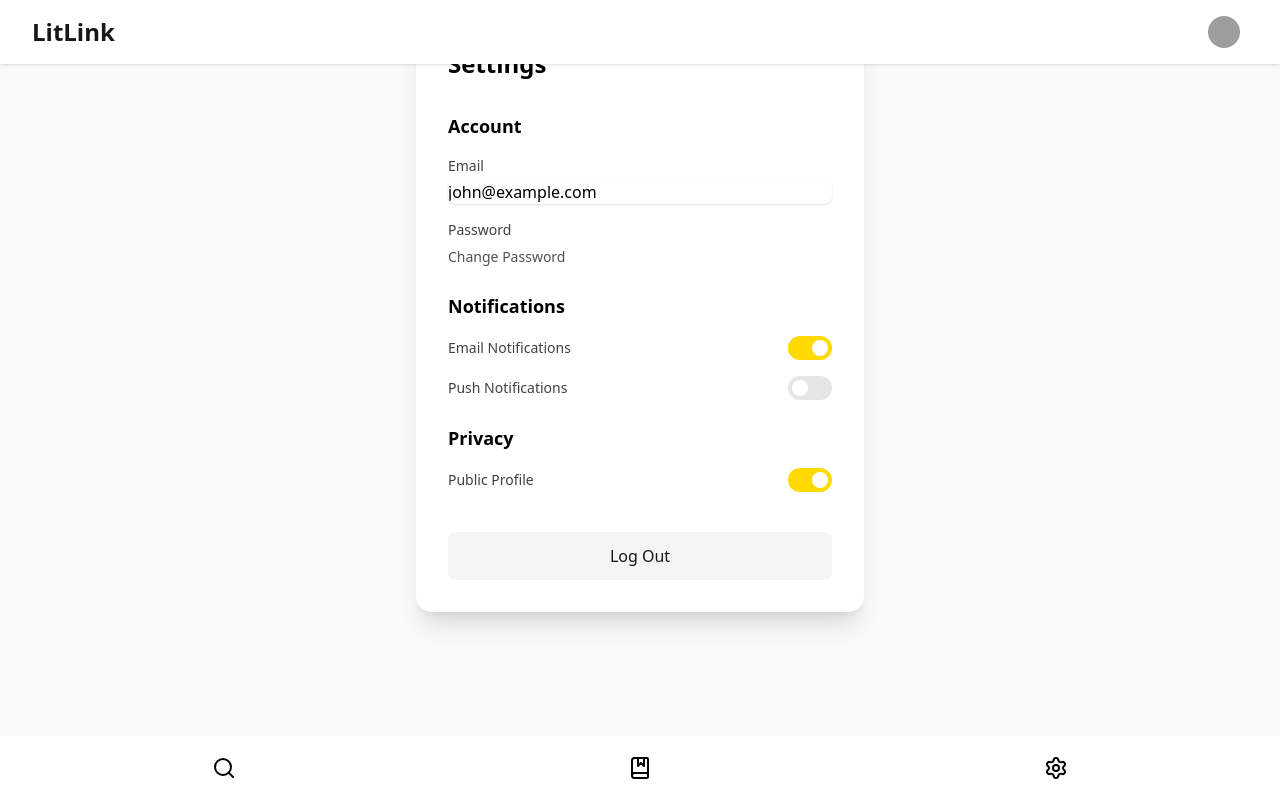
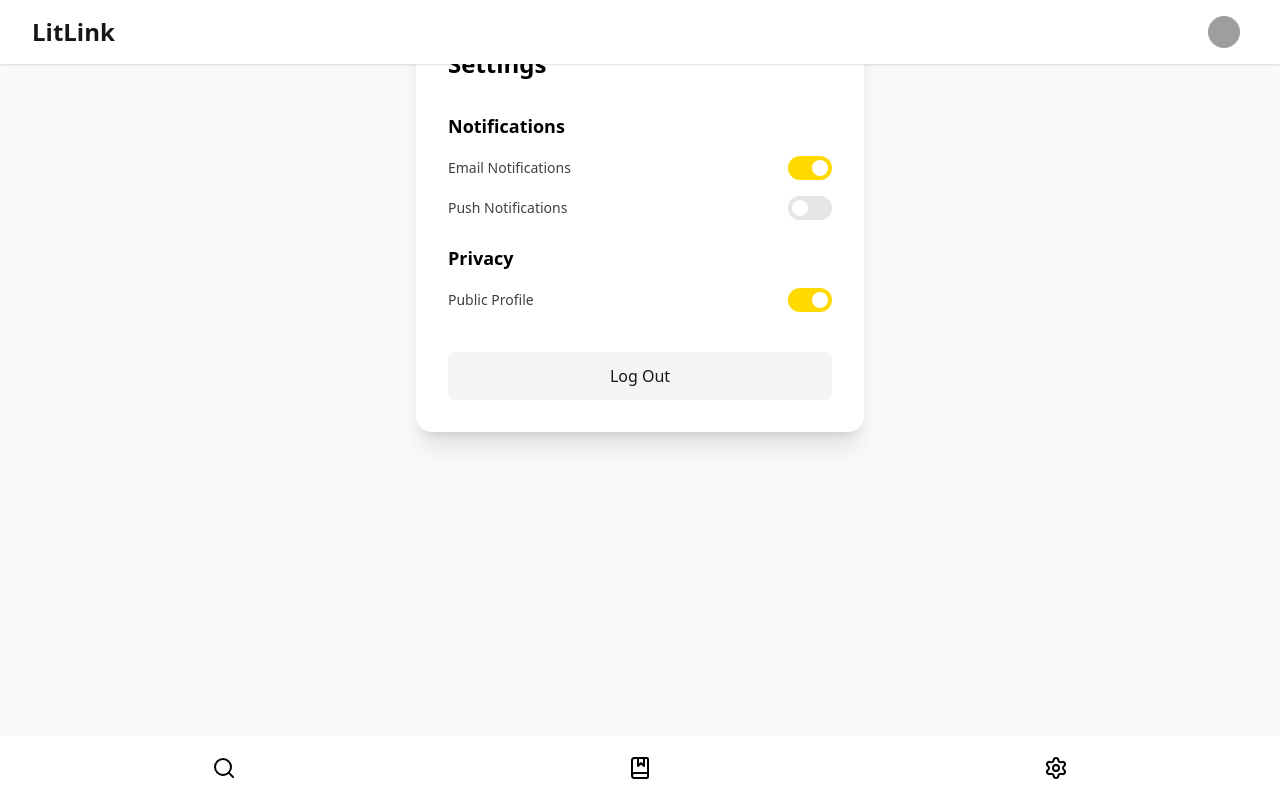
Before and after one commit to NotFabianML/LitLink, a Nuxt app: page /settings in a window 1280 px wide. Built offline with nearby package versions, Linux system fonts and the light colour scheme; grey boxes are pictures that could not be loaded.

Commit message:
fix: Update settings form

```diff
--- a/pages/settings.vue
+++ b/pages/settings.vue
@@ -6,27 +6,6 @@
         <h1 class="text-2xl font-bold mb-8">Settings</h1>
 
         <div class="space-y-6">
-          <div>
-            <h2 class="text-lg font-semibold mb-4">Account</h2>
-            <div class="space-y-4">
-              <div>
-                <label class="block text-sm font-medium text-neutral-700 mb-1">
-                  Email
-                </label>
-                <input type="email" v-model="settings.email"
-                  class="mt-1 block w-full rounded-lg border-neutral-300 shadow-sm focus:border-primary focus:ring-primary" />
-              </div>
-              <div>
-                <label class="block text-sm font-medium text-neutral-700 mb-1">
-                  Password
-                </label>
-                <button @click="changePassword" class="text-sm text-neutral-600 hover:text-neutral-900">
-                  Change Password
-                </button>
-              </div>
-            </div>
-          </div>
-
           <div>
             <h2 class="text-lg font-semibold mb-4">Notifications</h2>
             <div class="space-y-4">
@@ -89,19 +68,13 @@
 
 <script setup>
 const settings = ref({
-  email: 'john@example.com',
   emailNotifications: true,
   pushNotifications: false,
   publicProfile: true
 })
 
-const changePassword = () => {
-  // Show password change modal or navigate to password change page
-  console.log('Change password clicked')
-}
-
 const logout = () => {
   // Handle logout
-  console.log('Logout clicked')
+  navigateTo('/login')
 }
 </script>
```
